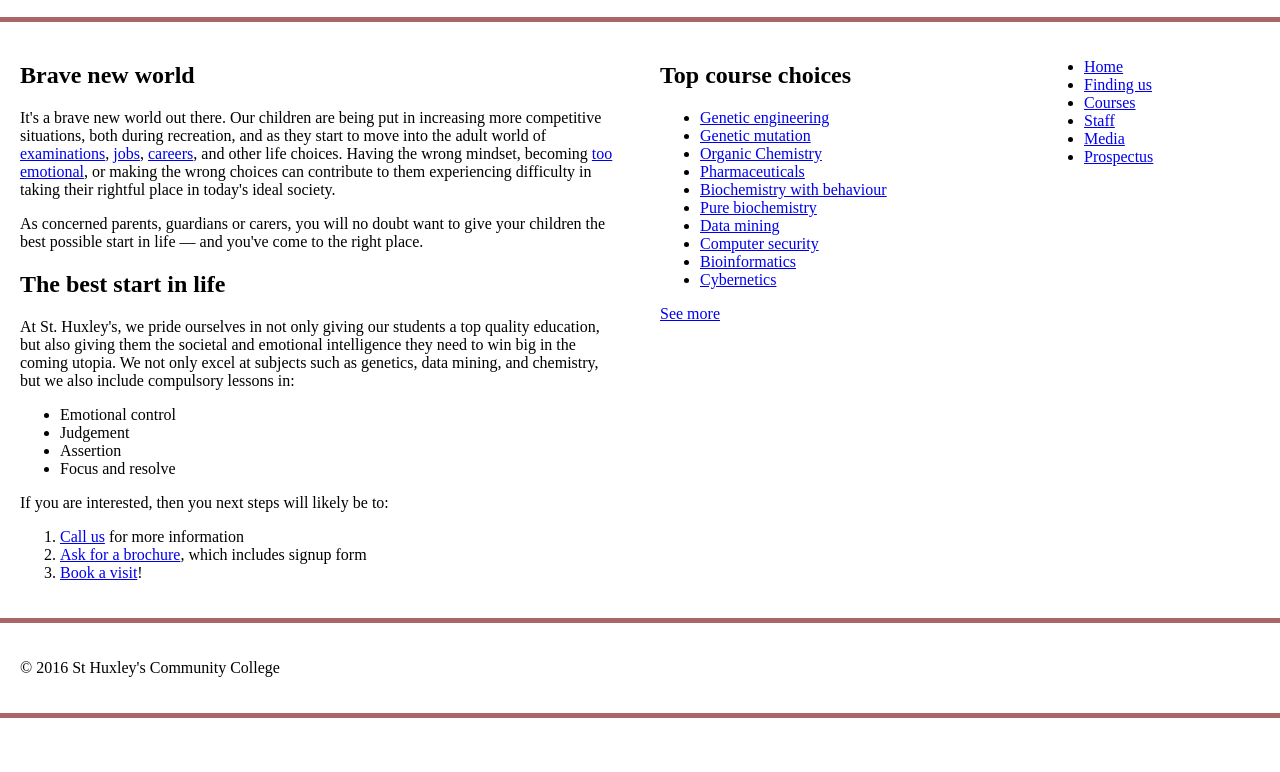
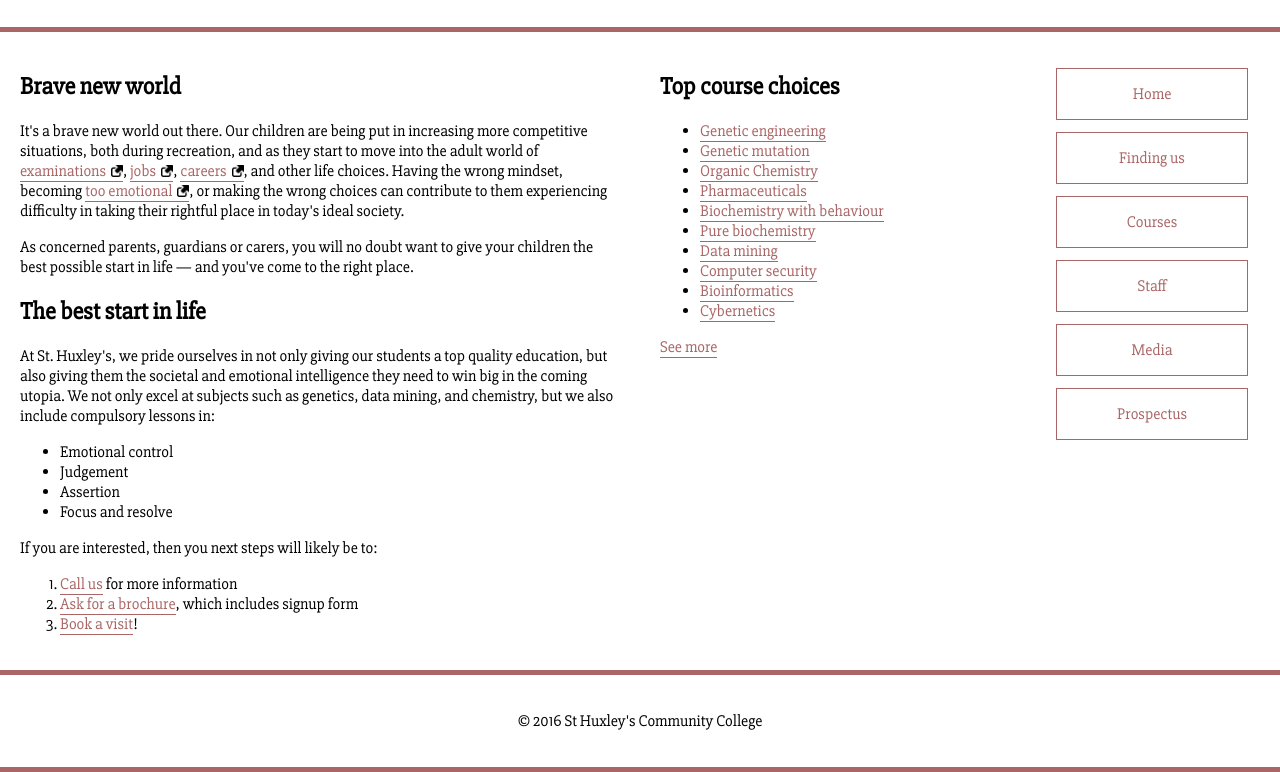
Before and after one commit to shalininagar/CSSPractice, a plain HTML site: page StylingTextAssignment/index.html in a window 1280 px wide. Shown: the part 108-880 px from the top of the page. Before the commit the page ends 826 px from the top, so only its background shows below. Drawn offline with Linux system fonts and the light colour scheme.

Commit message:
Completed Styling Text assignment

```diff
--- a/StylingTextAssignment/index.html
+++ b/StylingTextAssignment/index.html
@@ -3,6 +3,7 @@
   <head>
     <meta charset="utf-8">
     <title>St Huxley's Community College</title>
+	<link href="https://fonts.googleapis.com/css?family=Slabo+27px" rel="stylesheet">
     <link href="style.css" type="text/css" rel="stylesheet">
   </head>
   <body>
--- a/StylingTextAssignment/style.css
+++ b/StylingTextAssignment/style.css
@@ -40,6 +40,57 @@ header, section, aside, nav, footer {
 header, footer {
   border-top: 5px solid #a66;
   border-bottom: 5px solid #a66;
+  text-align: center;
 }
 
 /* WRITE YOUR CODE BELOW HERE */
+
+body{
+	font-family: 'Slabo 27px', serif;
+}
+
+h1{
+	font-size: 2.2em;
+}
+
+a:link {
+	color: #a66;
+	text-decoration:none;
+	border-bottom: 1px solid #a66;
+}
+a:visited{
+	color: #8a5252;
+}
+a:focus{
+	color: #ef4c40;
+	border-bottom:none;
+	outline:none;
+}
+a:hover{
+	color: #ef4c40;
+	border-bottom:none;
+}
+
+a[href*='http'] {
+	background-image: url('externalLinkIcon.png');
+	background-repeat:no-repeat;
+	padding-right: 17px;
+	background-size: 12px 12px;
+	background-position: right;
+}
+
+nav ul{
+	list-style-type: none;
+	padding:0;
+}
+
+nav ul li{
+	border: 1px solid #a66;
+	padding: 15px;
+    text-align: center;
+	margin: 12px;
+}
+
+nav ul li a:link{
+	border-bottom: none;
+}
```
Also changed, not shown: StylingTextAssignment/externalLinkIcon.png (renamed from StylingTextAssignment/external-link-52.png).
